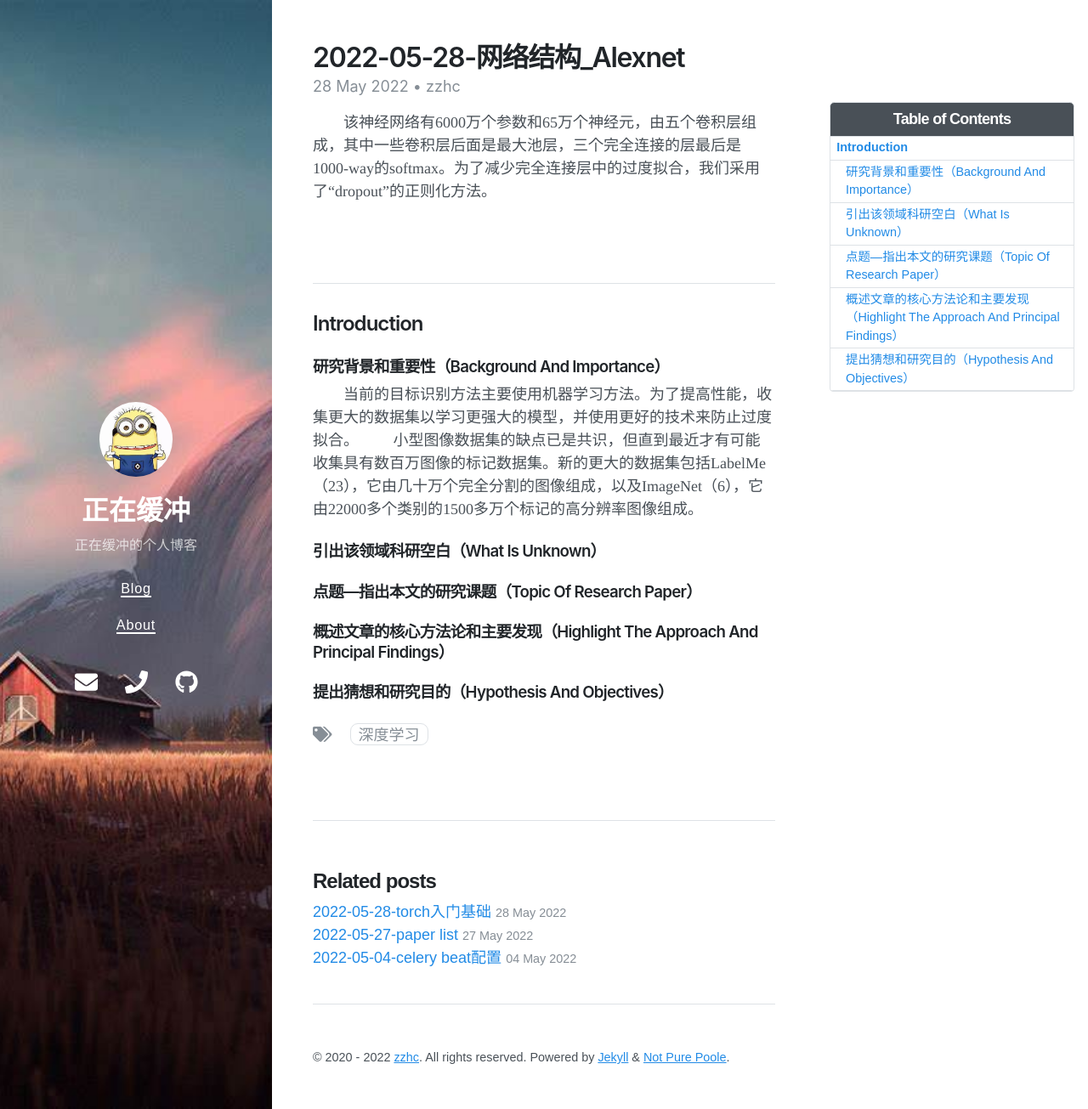
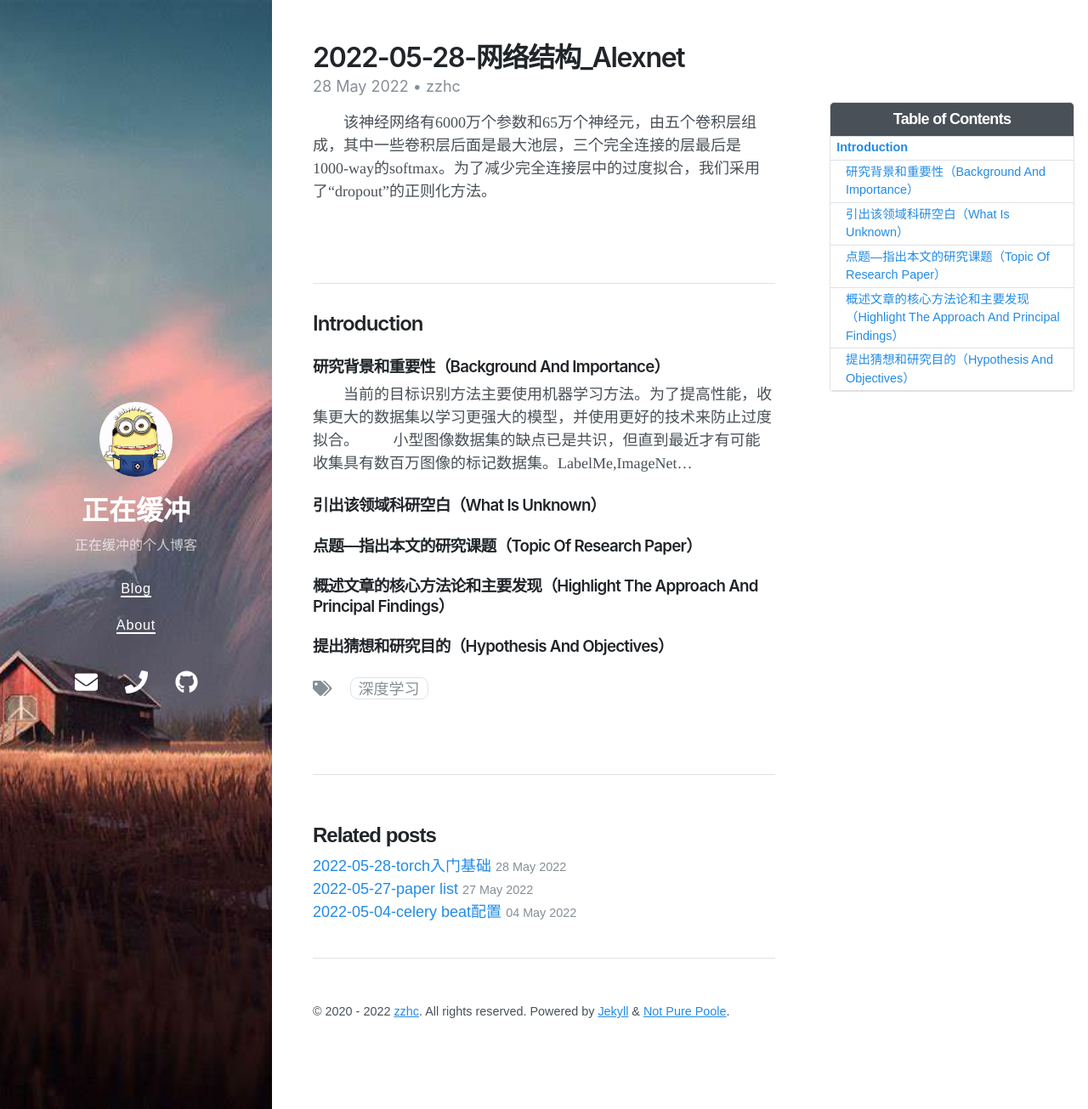
Before and after one commit to Zzhc3321/personal-blog.github.io, a Jekyll site: the page built from _posts/2022-05-28-网络结构_Alexnet.md, in a window 1280 px wide and 1305 px high. Shown: the whole window at 85% size. Built offline with Jekyll 4.4.1, drawn with Linux system fonts in a browser that asks for light colours; nearby versions of some CDN libraries.

Commit message:
修改文件: _posts/2022-05-28-网络结构_Alexnet.md

```diff
--- a/_posts/2022-05-28-网络结构_Alexnet.md
+++ b/_posts/2022-05-28-网络结构_Alexnet.md
@@ -20,9 +20,10 @@ author: zzhc
 ### 研究背景和重要性（Background And Importance）
 
 &emsp;&emsp;当前的目标识别方法主要使用机器学习方法。为了提高性能，收集更大的数据集以学习更强大的模型，并使用更好的技术来防止过度拟合。
-&emsp;&emsp;小型图像数据集的缺点已是共识，但直到最近才有可能收集具有数百万图像的标记数据集。新的更大的数据集包括LabelMe（23），它由几十万个完全分割的图像组成，以及ImageNet（6），它由22000多个类别的1500多万个标记的高分辨率图像组成。
+&emsp;&emsp;小型图像数据集的缺点已是共识，但直到最近才有可能收集具有数百万图像的标记数据集。LabelMe,ImageNet...
 
 ### 引出该领域科研空白（What Is Unknown）
+
 
 ### 点题—指出本文的研究课题（Topic Of Research Paper）
 
```
